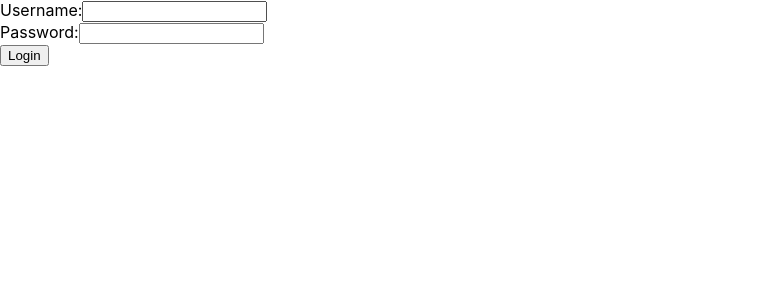
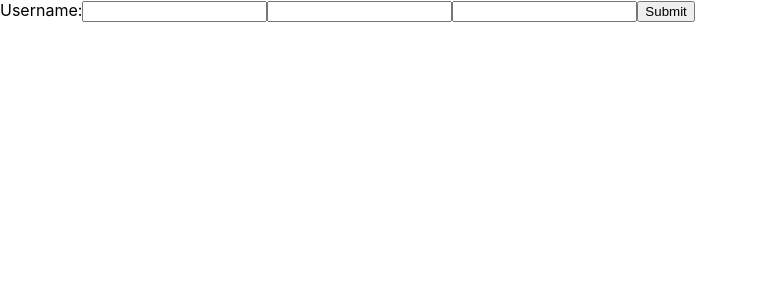
Before and after one commit to conrad1451/formbuilder-frontend, a React (Create React App) app: page /login in a window 1280 px wide. Shown: the top 300 px of the page, without its empty margins (0-758 px from the left). Built offline with nearby package versions, Linux system fonts and the light colour scheme.

Commit message:
feat: new login page

```diff
--- a/package.json
+++ b/package.json
@@ -12,6 +12,7 @@
     "eslint": "^8.57.1",
     "react": "^18.3.1",
     "react-dom": "^18.3.1",
+    "react-hook-form": "^7.53.1",
     "react-redux": "^9.1.2",
     "react-router-dom": "^6.26.2",
     "react-scripts": "5.0.1",
--- a/src/App.js
+++ b/src/App.js
@@ -10,14 +10,17 @@ import HomePage from "./pages/HomePage";
 import LoginPage from "./pages/LoginPage";
 // import FormPage from "./pages/FormPage";
 import FormPage from "./pages/FormPage.tsx";
+
 import LoginForm from "./pages/TestLogin.js";
+import MyLogin from "./pages/TestLogin2.tsx";
 
 const App = () => {
   return (
         <Router>
               <Routes>
                 <Route path="/" element={<HomePage />} />
-                <Route path="/login" element={<LoginForm />} />
+                <Route path="/login" element={<MyLogin />} />
+                {/* <Route path="/login" element={<LoginForm />} /> */}
                 {/* <Route path="/login" element={<LoginPage />} /> */}
                 <Route path="/new-form" element={<FormPage />} />
                 {/* <Route path="/path_name/:dynamic" element={<Component_Name />} /> //dynamic route */}
--- a/src/pages/TestLogin.js
+++ b/src/pages/TestLogin.js
@@ -2,7 +2,14 @@
 
 import React, { useState } from 'react';
 
-function LoginForm({ endpoint }) {
+// require('dotenv').config();
+
+// const BACKEND_ENDPOINT = process.env.REACT_APP_LOGIN_SERVER;
+
+const BACKEND_ENDPOINT = "http://localhost:5000/login";
+function LoginForm() {
+
+// function LoginForm({ BACKEND_ENDPOINT }) {
   const [username, setUsername] = useState('');
   const [password, setPassword] = useState('');
 
@@ -10,7 +17,7 @@ function LoginForm({ endpoint }) {
     e.preventDefault();
 
     // Send a POST request to the specified endpoint
-    const response = await fetch(endpoint, {
+    const response = await fetch(BACKEND_ENDPOINT, {
       method: 'POST',
       headers: {
         'Content-Type': 'application/json',
@@ -32,6 +39,7 @@ function LoginForm({ endpoint }) {
 
   return (
     <form onSubmit={handleSubmit}>
+    {/* // <form onSubmit={handleSubmit(e)}> */}
       <div>
         <label htmlFor="username">Username:</label>
         <input
--- /dev/null
+++ b/src/pages/TestLogin2.tsx
@@ -0,0 +1,63 @@
+import React from "react"
+import { useForm, SubmitHandler } from "react-hook-form"
+
+
+type FormValues = {
+  firstName: string
+  lastName: string
+  email: string
+}
+
+type FormValues2 = {
+    username: string
+    email: string
+    password: string
+  }
+
+
+export default function MyLogin() {
+  const { register, handleSubmit } = useForm<FormValues2>()
+//   const onSubmit: SubmitHandler<FormValues2> = (data) => console.log(data)
+// const onSubmit: SubmitHandler<FormValues2> = (data) => {
+const onSubmit: SubmitHandler<FormValues2> = async (data: FormValues2) => {
+
+    let username = data.username;
+    let password = data.password;
+        // e.preventDefault();
+
+        // Send a POST request to the specified endpoint
+        const response = await fetch( "http://localhost:5000/login", {
+          method: 'POST',
+          headers: {
+            'Content-Type': 'application/json',
+          },
+          body: JSON.stringify({
+            username,
+            password,
+          }),
+        });
+
+        if (response.ok) {
+          // Handle successful submission (e.g., redirect, show success message)
+          console.log('Login successful!');
+        } else {
+          // Handle errors (e.g., display error message)
+          console.error('Login failed.');
+        }
+      }
+
+
+//   const { register, handleSubmit } = useForm<FormValues>()
+//   const onSubmit: SubmitHandler<FormValues> = (data) => console.log(data)
+
+  return (
+    <form onSubmit={handleSubmit(onSubmit)}>
+      <label htmlFor="username">Username:</label>
+      <input type="text" {...register("username")} />
+      <input type="email" {...register("email")} />
+      <input type="password" {...register("password")} />
+
+      <input type="submit" />
+    </form>
+  )
+}
```
Also changed, not shown: 1 other file (tests, documents, lock files or other folders).
